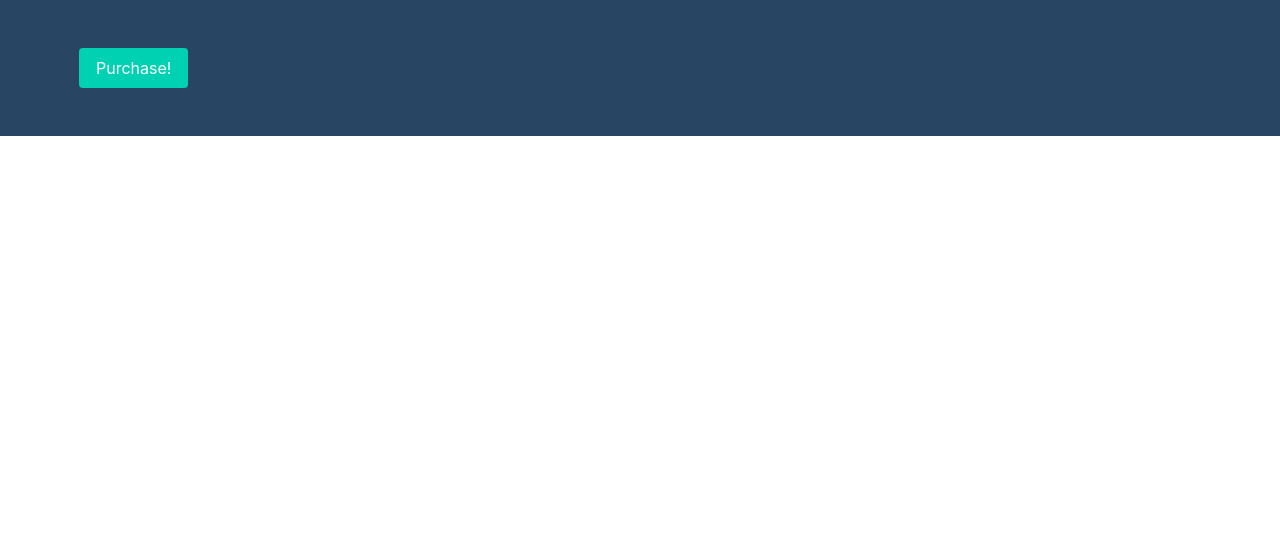
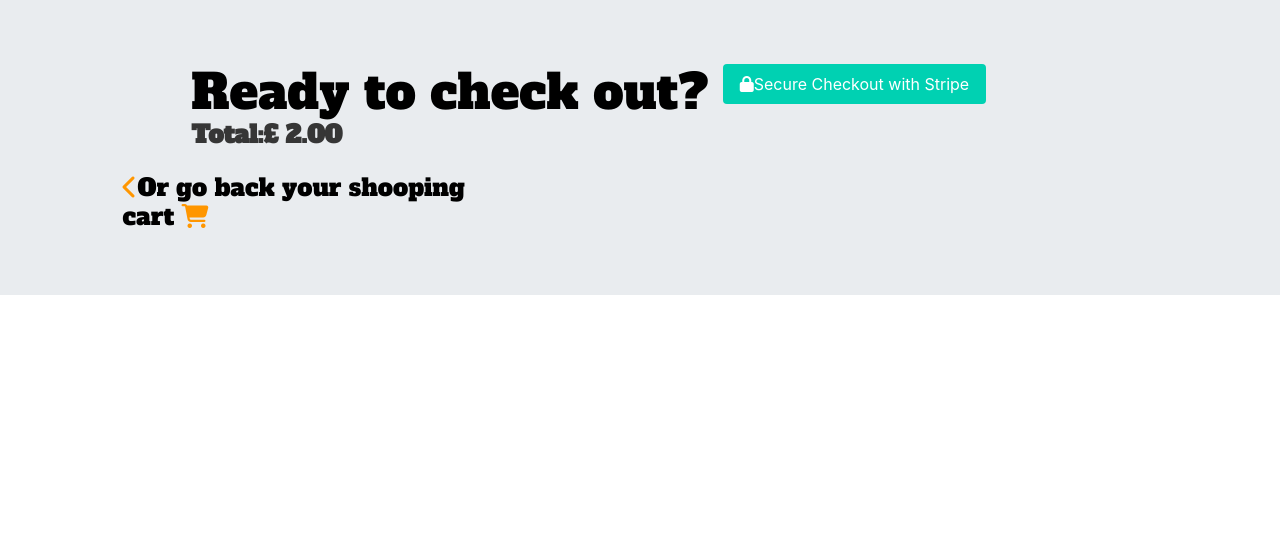
Before and after one commit to ClaireRoberts1403/LetsGoHiking, a Django app: template payments/templates/payment.html in a window 1280 px wide. Shown: the part 122-657 px from the top of the page. Run offline with Django 3.2, Linux system fonts and the light colour scheme; the template is opened without the code that fills it, so the values that code supplies are empty; some libraries are stand-ins or nearby versions.

Commit message:
user experience from bag to payment to stripe complete

```diff
--- a/bag/templates/bag/bag.html
+++ b/bag/templates/bag/bag.html
@@ -74,7 +74,7 @@
                                         <a style="margin-right: 10%;" href="{% url 'shop' %}" class="btn cart_empty_btns" type="button"><i class="fas fa-undo-alt"></i> Keep Shopping</a>
                                         <a style="margin-right: 20%;" href="{% url 'challenges' %}" class="btn cart_empty_btns" type="button"><i class="fas fa-undo-alt"></i> Back to Challenges</a>
                                     </span>
-                                    <button class="btn btn-lrg my-btn-light" id="submitBtn"><i class="fas fa-lock"></i> Checkout</button>
+                                    <a href="{% url 'payment' %}" class="btn btn-lrg my-btn-light" type="button"><i class="far fa-credit-card"></i> Checkout</a>
                                 </td>
                             </tr>
                         </table>
--- a/payments/templates/payment.html
+++ b/payments/templates/payment.html
@@ -4,14 +4,23 @@
 
 
 {% block content %}
-  <section class="section">
-    <div class="container">
-      <button class="button is-primary" id="buy_now_btn">Purchase!</button>
+<section class="jumbotron jumbotron-fluid">
+
+	<div class="container">
+		<h2 class="smaller-heading-font">Ready to check out?
+		<button class="button is-primary" id="buy_now_btn"><i class="fas fa-lock"></i>  Secure Checkout with Stripe</button></h2>
+	<h6 class="smaller-subheading-font"><strong>Total:£ {{ grand_total|floatformat:2 }}</strong></h6>
     </div>
-  </section>
+	<br>
+	<div class="container">
+		<a href="{% url 'bag' %}" class="cart position-relative d-inline-flex" aria-label="View your shopping cart">
+			<h2 class="smaller-subheading-font"><i class="fas fa-chevron-left" style="color:#FF9600"></i>Or go back your shooping cart <i class="fas fa fa-shopping-cart" style="color:#FF9600"></i></h2>
+		</a>
+	</div>
+</section>
 
 <script>
-    var stripe = Stripe('{{ stripe_publishable_key }}');
+	var stripe = Stripe('{{ stripe_publishable_key }}');
 
     const buy_now_button = document.querySelector('#buy_now_btn')
 
--- a/payments/views.py
+++ b/payments/views.py
@@ -1,6 +1,7 @@
 from django.conf import settings
 from django.shortcuts import render
 from django.urls import reverse
+
 
 import stripe
 
@@ -27,7 +28,7 @@
             }],
         mode="payment",
         success_url=request.build_absolute_uri(reverse('success')) + '?session_id={CHECKOUT_SESSION_ID}',
-        cancel_url=request.build_absolute_uri(reverse('cancelled')),
+        cancel_url=request(reverse('payment')),
     )
 
     context = {
```
